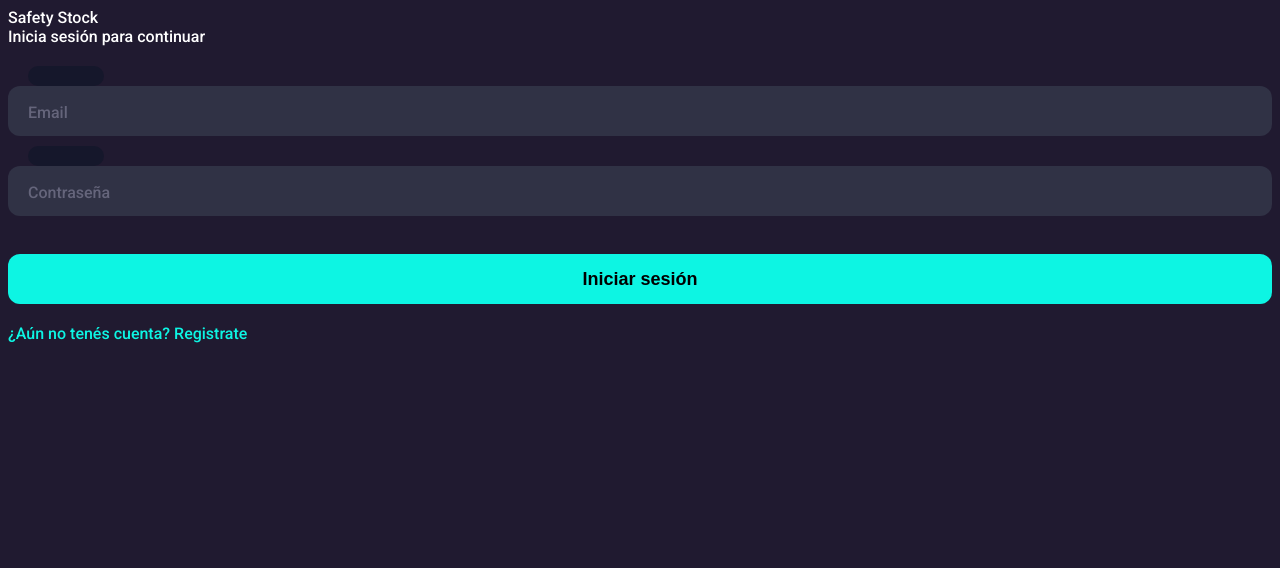
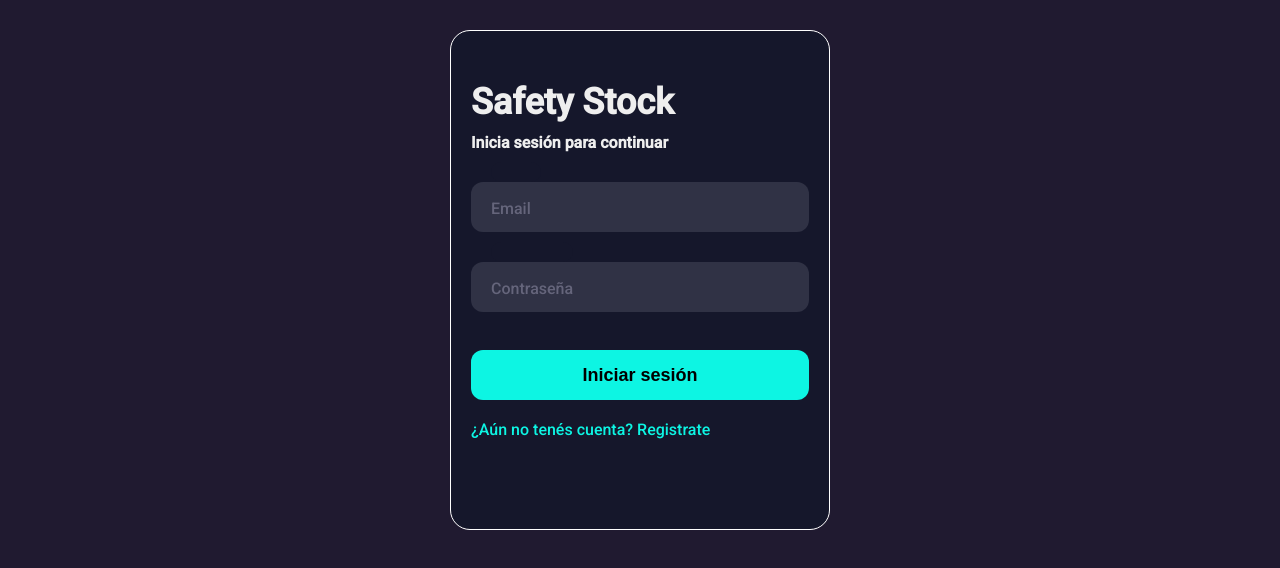
Before and after one commit to dappsar/SafetyStockWebApp, a React (Create React App) app: page /login in a window 1280 px wide. Shown: the top 568 px of the page. Built offline with nearby package versions, Linux system fonts and the light colour scheme; no server answers.

Commit message:
Placeholders not centered

```diff
--- a/src/Pages/loginPage.js
+++ b/src/Pages/loginPage.js
@@ -32,14 +32,13 @@ export default function NavBar(){
   }
 
     return(
+        <form  className={styles.form} onSubmit={submitHandler}>
+            <div className={styles.title} >Safety Stock</div>
+            <div className={styles.subtitle} >Inicia sesión para continuar</div>
 
-        <form  onSubmit={submitHandler}> {/*className={styles.form}*/}
-        <div >Safety Stock</div> {/*className={styles.subtitle}*/}
-        <div >Inicia sesión para continuar</div> {/*className={styles.subtitle}*/}
-
-        <div className={`${styles.inputContainer} ${styles.ic1}`}>
+            <div className={`${styles.inputContainer} ${styles.ic2}`}>
                 <input id="email" className={styles.input} type="email" placeholder=" "  onChange={(e)=>{setEmail(e.target.value)}}/>
-        <div className={styles.cut}></div>
+                <div className={`${styles.cut} ${styles.cutShort}`} ></div>
                 <label to="email" className={styles.placeholder}>Email</label>
             </div>
 
@@ -53,7 +52,5 @@ export default function NavBar(){
             <a className={styles.formLink} href='/signup'>¿Aún no tenés cuenta? Registrate</a>
             {errorMessage ? <div className={styles.errorMessage}>Error, {errorMessage}</div> : <span></span>}
         </form>
-
-
     )
 }
--- a/src/Pages/loginPage.module.css
+++ b/src/Pages/loginPage.module.css
@@ -65,11 +65,11 @@
     top: -20px;
     transform: translateY(0);
     transition: transform 200ms;
-    width: 76px;
+    width: 82px;
   }
 
 
-  .cut-short {
+  .cutShort {
     width: 50px;
   }
 
--- a/src/Pages/signUpPage.module.css
+++ b/src/Pages/signUpPage.module.css
@@ -65,11 +65,15 @@
     top: -20px;
     transform: translateY(0);
     transition: transform 200ms;
-    width: 76px;
+    width: 82px;
   }
 
   .cutShort {
     width: 50px;
+  }
+
+  .cutNombre{
+    width: 64px;
   }
 
   .input:focus ~ .cut,
--- a/src/Pages/signupPage.js
+++ b/src/Pages/signupPage.js
@@ -59,19 +59,19 @@ export default function NavBar(){
 
                 <div className={`${styles.inputContainer} ${styles.ic2}`}>
                     <input id="nombre" className={styles.input} type="text" placeholder=" "  onChange={(e)=>{setNombre(e.target.value)}}/>
-                    <div className={styles.cut}></div>
+                    <div className={`${styles.cut} ${styles.cutNombre}`}></div>
                     <label to="nombre" className={styles.placeholder}>Nombre</label>
                 </div>
 
                 <div className={`${styles.inputContainer} ${styles.ic2}`}>
                     <input id="apellido" className={styles.input} type="text" placeholder=" "  onChange={(e)=>{setApellido(e.target.value)}}/>
-                    <div className={styles.cut}></div>
+                    <div className={`${styles.cut} ${styles.cutNombre}`}></div>
                     <label to="apellido" className={styles.placeholder}>Apellido</label>
                 </div>
 
                 <div className={`${styles.inputContainer} ${styles.ic2}`}>
                     <input id="email" className={styles.input} type="email" placeholder=" "  onChange={(e)=>{setEmail(e.target.value)}}/>
-                    <div className={styles.cut}></div>
+                    <div className={`${styles.cut} ${styles.cutShort}`}></div>
                     <label to="email" className={styles.placeholder}>Email</label>
                 </div>
 
```
Lines whose indentation alone changed are shown as unchanged.
